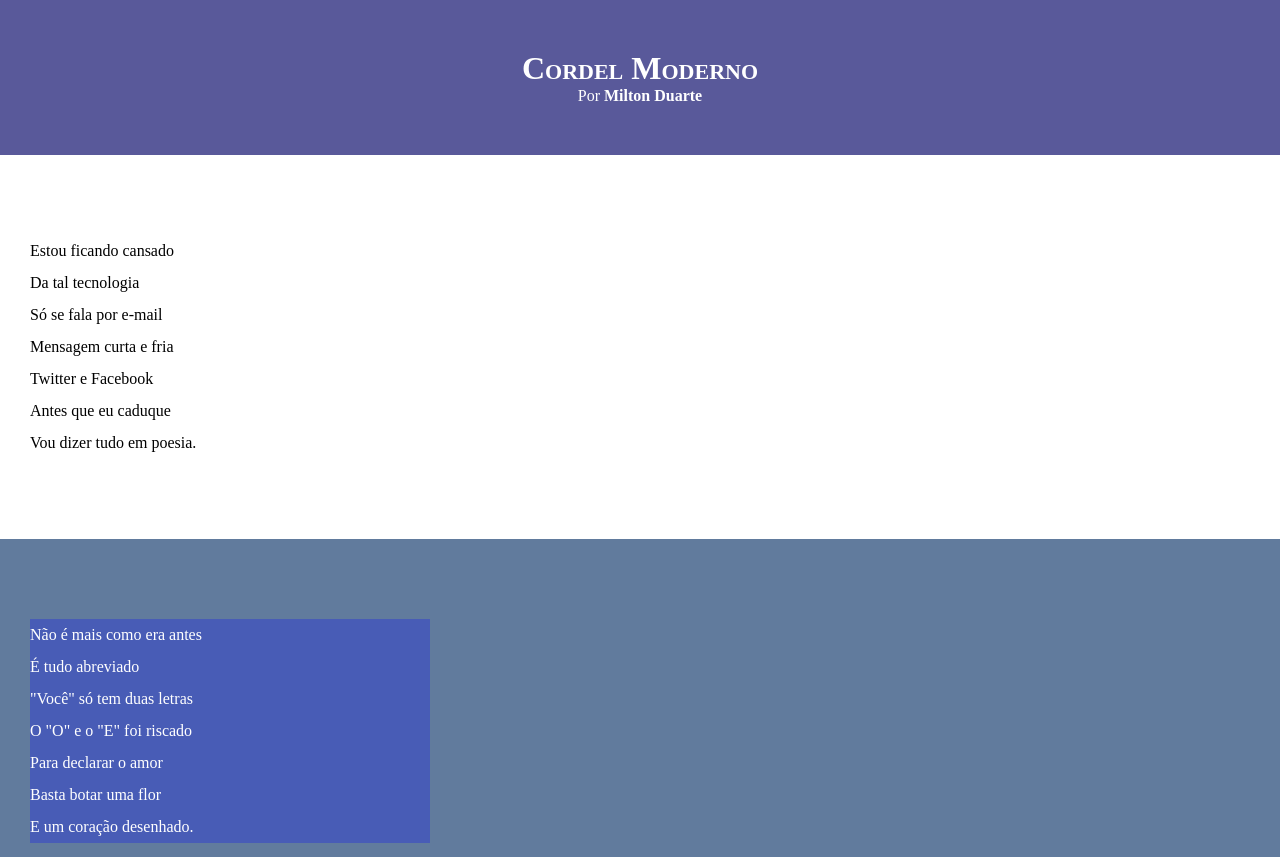
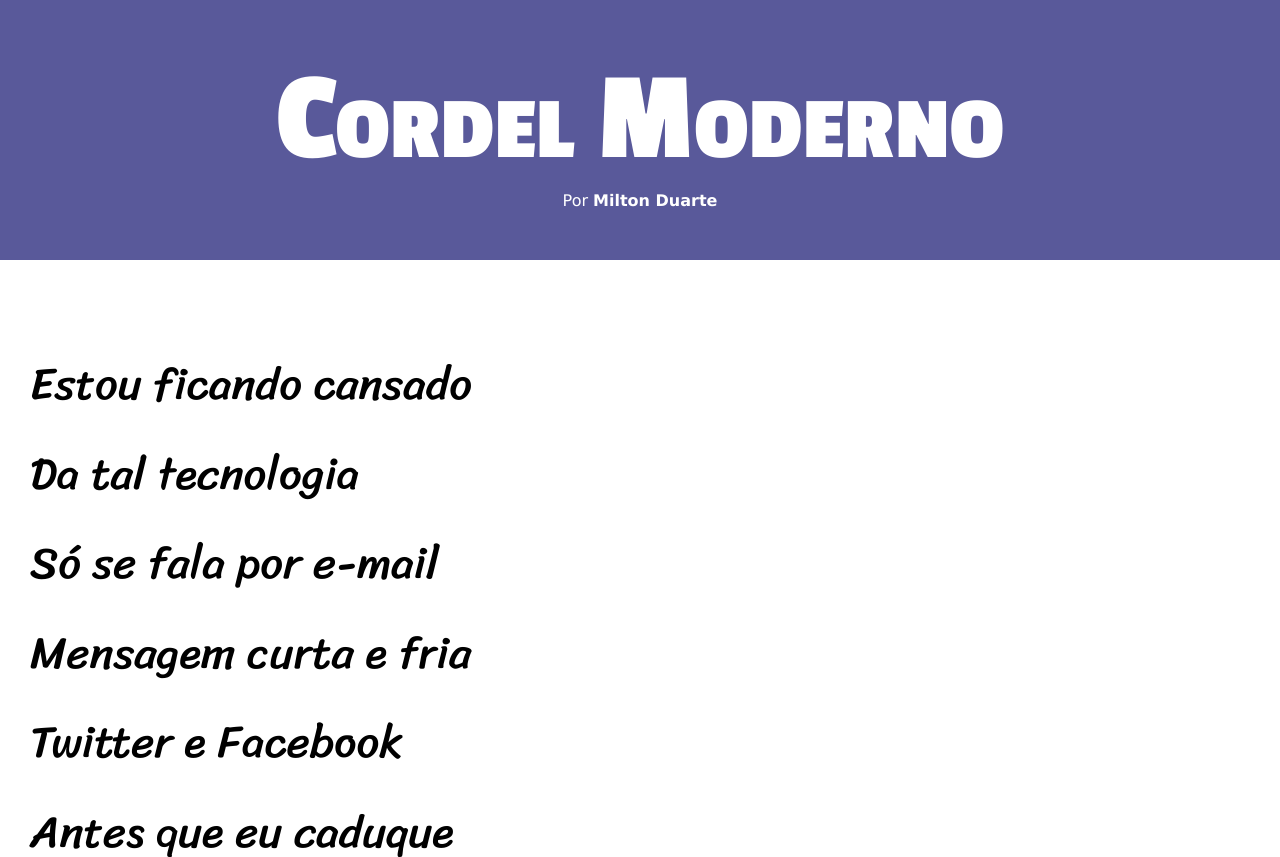
Before and after one commit to AlineLourenco/projeto-cordel, a plain HTML site: page index.html in a window 1280 px wide. Shown: the top 857 px of the page. Drawn offline with Linux system fonts and the light colour scheme.

Commit message:
Atualização dos estilos

```diff
--- a/estilo/style.css
+++ b/estilo/style.css
@@ -1,4 +1,12 @@
 @charset "UTF-8";
+
+@import url('https://fonts.googleapis.com/css2?family=Passion+One:wght@400;700;900&family=Sriracha&display=swap');
+
+:root {
+  --fonte1: Verdana, Geneva, Tahoma, sans-serif;
+  --fonte2: 'Passion One', cursive;
+  --fonte3: 'Sriracha', cursive;
+}
 
 * {
   margin: 0px;
@@ -8,6 +16,7 @@
 html, body {
   min-height: 100vh;
   background-color: darkgray;
+  font-family: var(--fonte1);
 }
 
 header {
@@ -20,6 +29,8 @@ header > h1 {
   padding-top: 50px;
   /* text-transform: uppercase; outra opção*/
   font-variant: small-caps;
+  font-family: var(--fonte2);
+  font-size: 10vw; /* 10% da largura da viewport */
 }
 
 header > p {
@@ -46,6 +57,8 @@ section {
   padding-bottom: 10vh;
   line-height: 2em;
   padding-left: 30px;
+  font-family: var(--fonte3);
+  font-size: 3.5vw;
 }
 section.imagem {
   background-color: rgb(97, 123, 157);
@@ -53,7 +66,8 @@ section.imagem {
 }
 
 section.imagem > p {
-  width: 400px;
+  display: inline-block;
+  padding: 5px;
   background-color: rgba(0, 0, 255, 0.253);
 }
 
```
